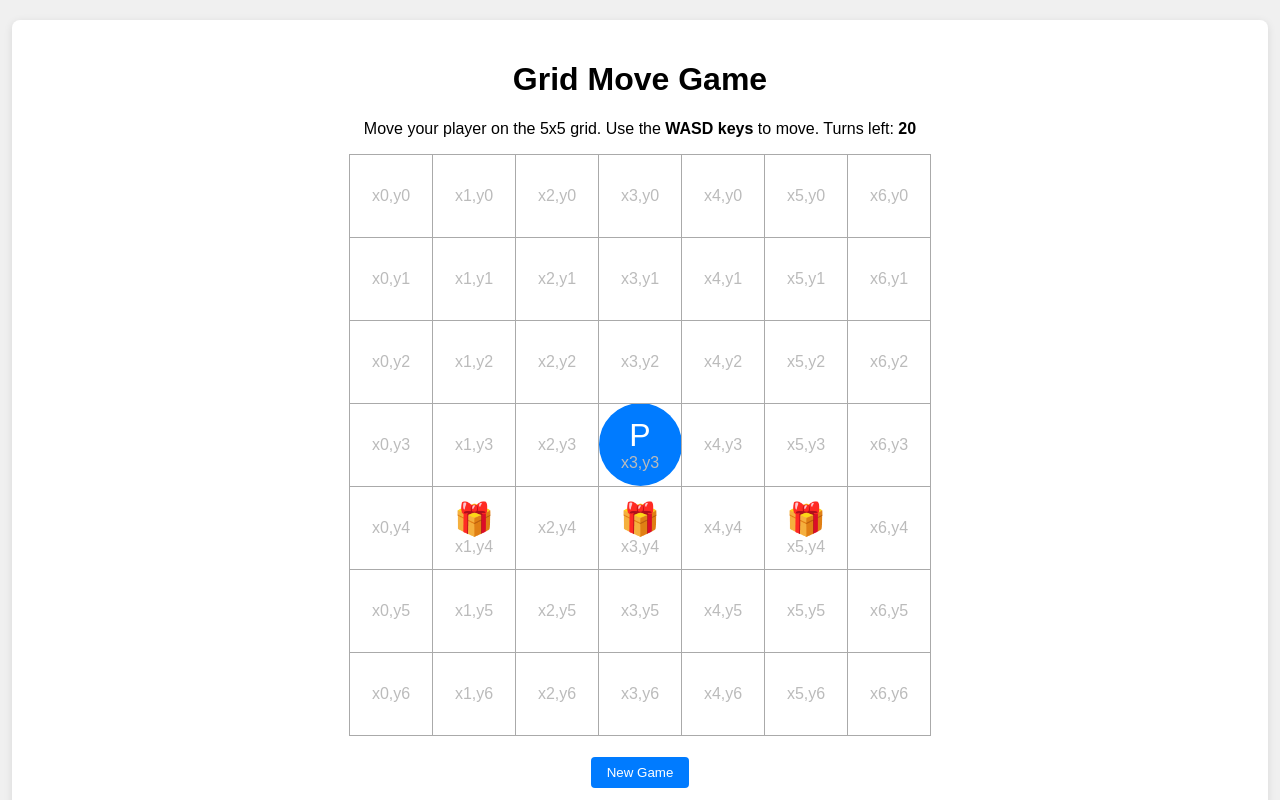
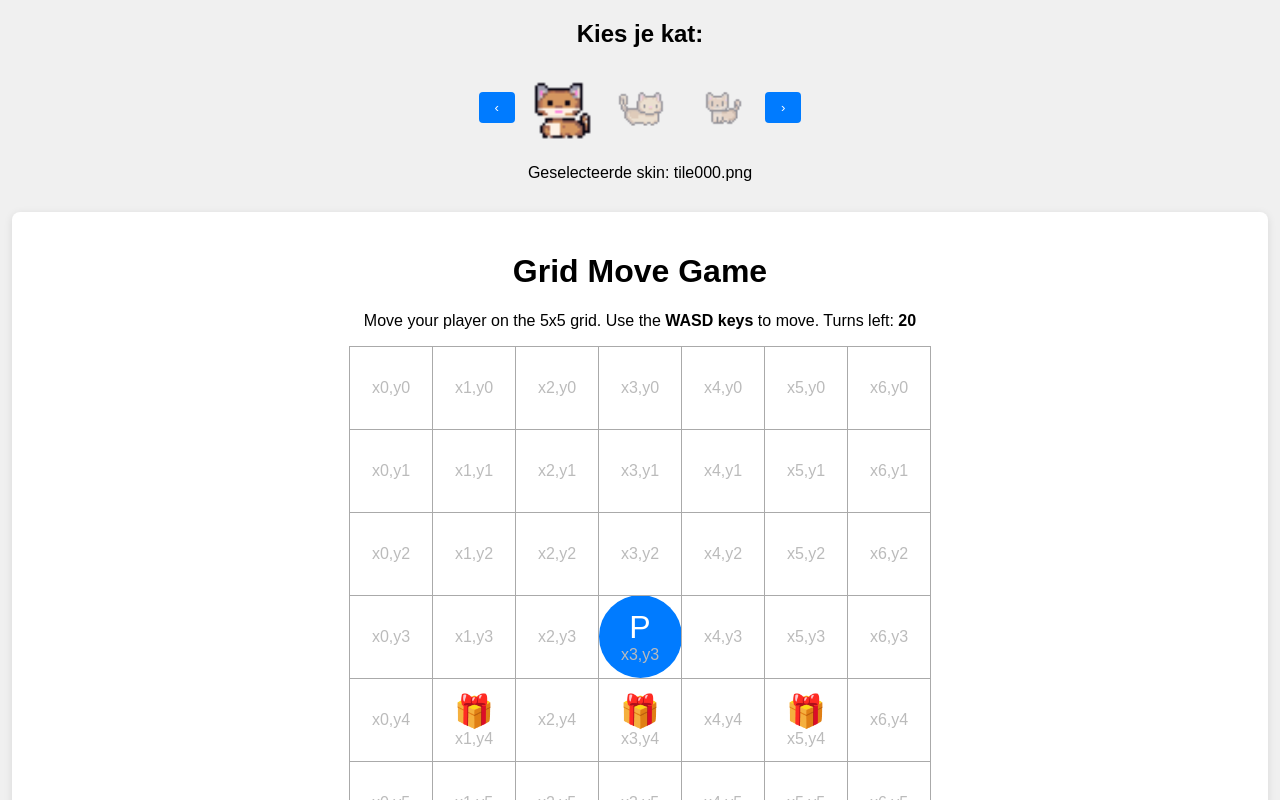
Before and after one commit to MSpooren/webprogramming-final-project, a PHP site: page / in a window 1280 px wide. Run offline with PHP 8.4, Linux system fonts and the light colour scheme.

Commit message:
added a cat select system. Will need more ajustments.

```diff
--- a/css/style.css
+++ b/css/style.css
@@ -77,3 +77,34 @@ button:hover {
 #turnsLeft {
     font-weight: bold;
 }
+.skin-select-wrapper {
+  text-align: center;
+  margin-bottom: 30px;
+}
+
+.carousel-wrapper {
+  display: flex;
+  align-items: center;
+  justify-content: center;
+  gap: 10px;
+}
+
+.carousel {
+  display: flex;
+  overflow: hidden;
+  width: 220px;
+  justify-content: center;
+}
+
+.cat {
+  flex: 0 0 auto;
+  width: 80px;
+  opacity: 0.4;
+  transform: scale(0.7);
+  transition: all 0.3s ease;
+}
+
+.cat.active {
+  opacity: 1;
+  transform: scale(1);
+}
--- a/index.php
+++ b/index.php
@@ -9,6 +9,20 @@
     <script src="js/game.js"></script>
 </head>
 <body>
+    <div class="skin-select-wrapper">
+  <h2>Kies je kat:</h2>
+  <div class="carousel-wrapper">
+    <button id="prev">‹</button>
+    <div class="carousel" id="carousel">
+      <img src="images/tile000.png" class="cat active" data-skin="tile000.png">
+      <img src="images/tile001.png" class="cat" data-skin="tile001.png">
+      <img src="images/tile002.png" class="cat" data-skin="tile002.png">
+    </div>
+    <button id="next">›</button>
+  </div>
+  <p>Geselecteerde skin: <span id="skinName">tile000.png</span></p>
+</div>
+
     <!-- Game grid -->
     <div class="container" id="gameContainer">
         <h1>Grid Move Game</h1>
--- a/js/game.js
+++ b/js/game.js
@@ -116,3 +116,28 @@ document.addEventListener('DOMContentLoaded', function() {
     renderGrid();
     updateTurns();
 });
+
+const cats = document.querySelectorAll('.cat');
+const prevBtn = document.getElementById('prev');
+const nextBtn = document.getElementById('next');
+const skinName = document.getElementById('skinName');
+let selectedIndex = 0;
+
+function updateSelection() {
+  cats.forEach((cat, i) => {
+    cat.classList.toggle('active', i === selectedIndex);
+  });
+  skinName.textContent = cats[selectedIndex].dataset.skin;
+}
+
+prevBtn.addEventListener('click', () => {
+  selectedIndex = (selectedIndex - 1 + cats.length) % cats.length;
+  updateSelection();
+});
+
+nextBtn.addEventListener('click', () => {
+  selectedIndex = (selectedIndex + 1) % cats.length;
+  updateSelection();
+});
+
+updateSelection();
```
Also changed, not shown: images/tile001.png (added), images/tile002.png, images/tile003.png (added), images/tile004.png, images/tile005.png (renamed from images/tile017.png), images/tile006.png, images/tile007.png (renamed from images/tile029.png), images/tile008.png (renamed from images/tile032.png), images/tile011.png (deleted), images/tile021.png (deleted).
